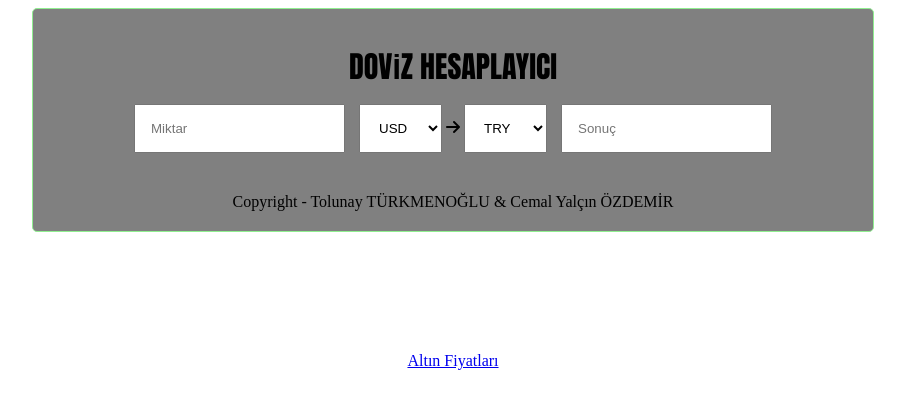
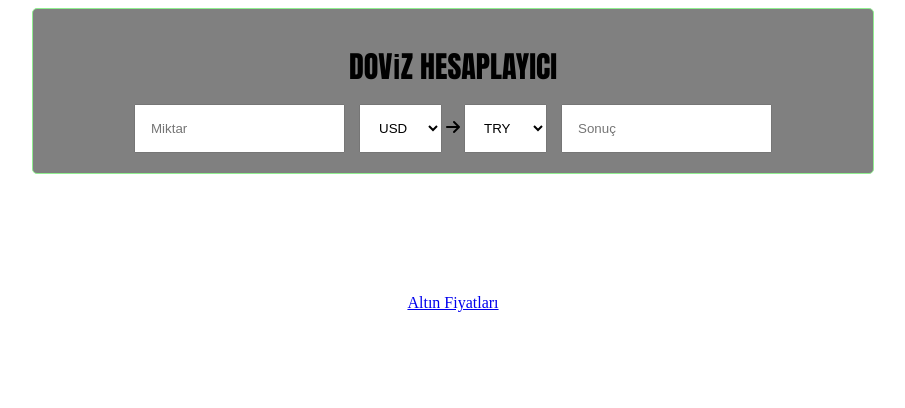
Before and after one commit to Iskenderun-Technical-University/ymg-donem-projesi-Guncel-doviz-hesaplayici, a plain HTML site: page index.html in a window 1280 px wide. Shown: the whole page, without its empty margins (187-1092 px from the left). Drawn offline with Linux system fonts and the light colour scheme.

Commit message:
Update index.html

```diff
--- a/index.html
+++ b/index.html
@@ -96,7 +96,7 @@
 
                 <input type="number" id="result" readonly placeholder="Sonuç"/>
 
-                <span>Copyright - Tolunay TÜRKMENOĞLU & Cemal Yalçın ÖZDEMİR</span>
+
             </div>
         </div>
     </div>
```
